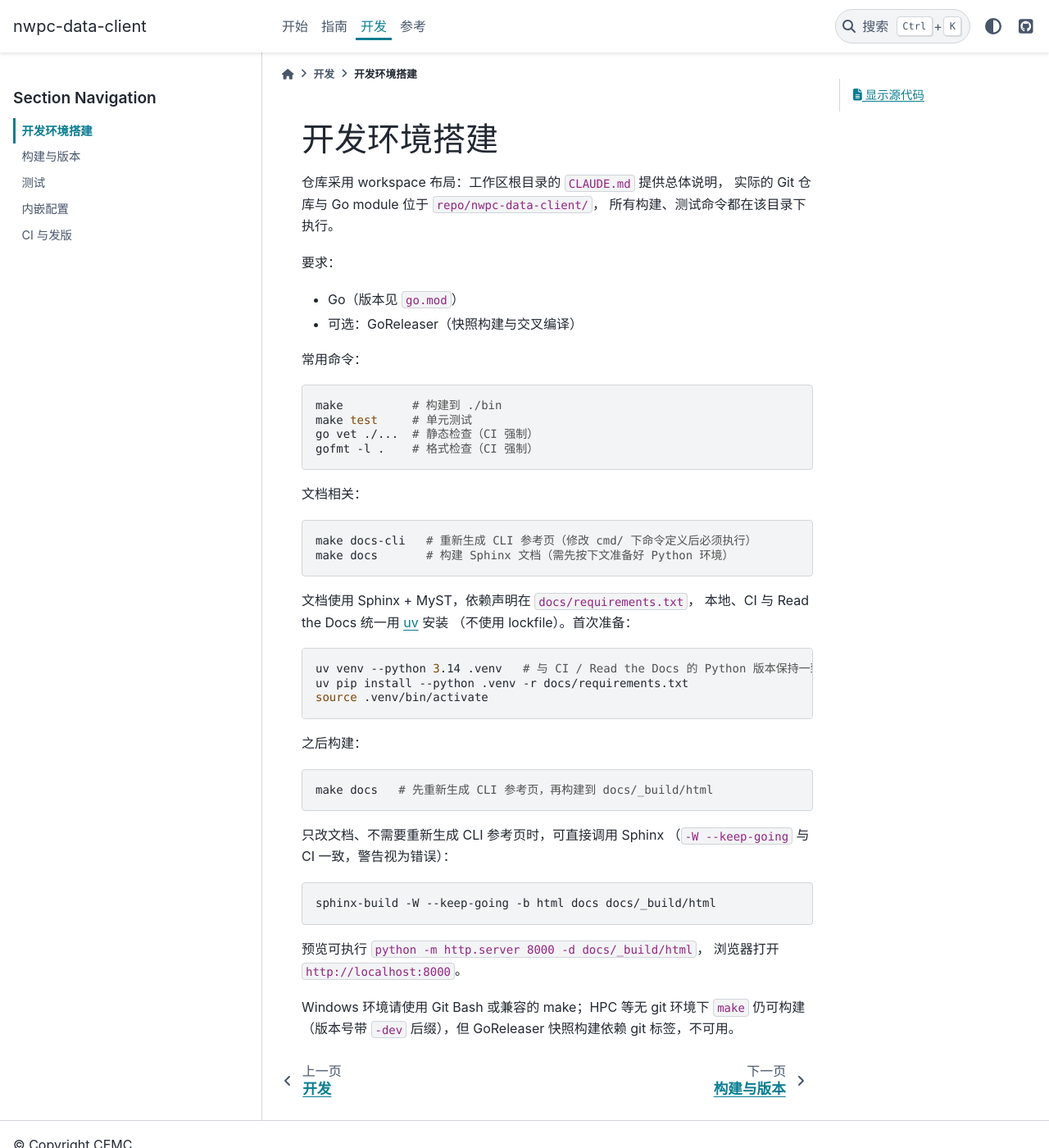
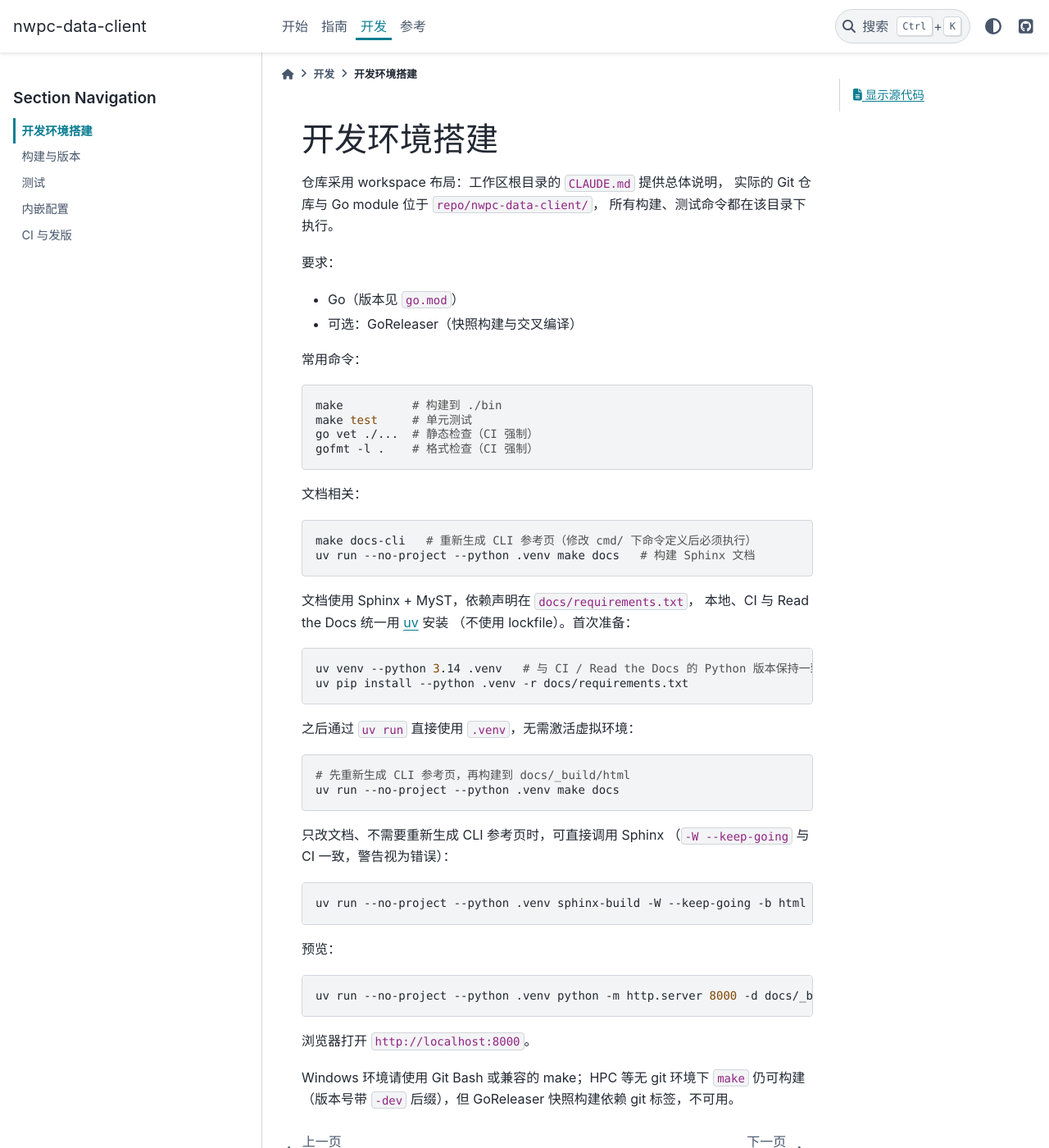
Before and after one commit to cemc-oper/nwpc-data-client, a Sphinx documentation site: the page built from docs/development/setup.md, in a window 1280 px wide and 1400 px high. Shown: the whole window at 82% size. Built offline with Sphinx 7.4.7 and the PyData theme 0.15.4, drawn with Linux system fonts in a browser that asks for light colours.

Commit message:
:memo: use uv run for local docs builds
- Replace virtual environment activation with uv run in the development guide.
- Update Sphinx and Makefile examples for building and previewing documentation.

Co-Authored-By: Kimi <noreply@moonshot.cn>

````diff
--- a/docs/conf.py
+++ b/docs/conf.py
@@ -4,10 +4,10 @@
 #
 #   uv venv --python 3.14 .venv
 #   uv pip install --python .venv -r docs/requirements.txt
-#   source .venv/bin/activate
-#   sphinx-build -b html docs docs/_build/html
+#   uv run --no-project --python .venv sphinx-build -b html docs docs/_build/html
 #
-# Or simply `make docs` (which also regenerates the CLI reference pages).
+# Or simply `uv run --no-project --python .venv make docs`
+# (which also regenerates the CLI reference pages).
 
 from pathlib import Path
 
--- a/docs/development/setup.md
+++ b/docs/development/setup.md
@@ -22,7 +22,7 @@ gofmt -l .    # 格式检查（CI 强制）
 
 ```bash
 make docs-cli   # 重新生成 CLI 参考页（修改 cmd/ 下命令定义后必须执行）
-make docs       # 构建 Sphinx 文档（需先按下文准备好 Python 环境）
+uv run --no-project --python .venv make docs   # 构建 Sphinx 文档
 ```
 
 文档使用 Sphinx + MyST，依赖声明在 `docs/requirements.txt`，
@@ -32,23 +32,28 @@ make docs       # 构建 Sphinx 文档（需先按下文准备好 Python 环境
 ```bash
 uv venv --python 3.14 .venv   # 与 CI / Read the Docs 的 Python 版本保持一致
 uv pip install --python .venv -r docs/requirements.txt
-source .venv/bin/activate
 ```
 
-之后构建：
+之后通过 `uv run` 直接使用 `.venv`，无需激活虚拟环境：
 
 ```bash
-make docs   # 先重新生成 CLI 参考页，再构建到 docs/_build/html
+# 先重新生成 CLI 参考页，再构建到 docs/_build/html
+uv run --no-project --python .venv make docs
 ```
 
 只改文档、不需要重新生成 CLI 参考页时，可直接调用 Sphinx
 （`-W --keep-going` 与 CI 一致，警告视为错误）：
 
 ```bash
-sphinx-build -W --keep-going -b html docs docs/_build/html
+uv run --no-project --python .venv sphinx-build -W --keep-going -b html docs docs/_build/html
 ```
 
-预览可执行 `python -m http.server 8000 -d docs/_build/html`，
+预览：
+
+```bash
+uv run --no-project --python .venv python -m http.server 8000 -d docs/_build/html
+```
+
 浏览器打开 `http://localhost:8000`。
 
 Windows 环境请使用 Git Bash 或兼容的 make；HPC 等无 git 环境下
````
Also changed, not shown: 1 other file.
